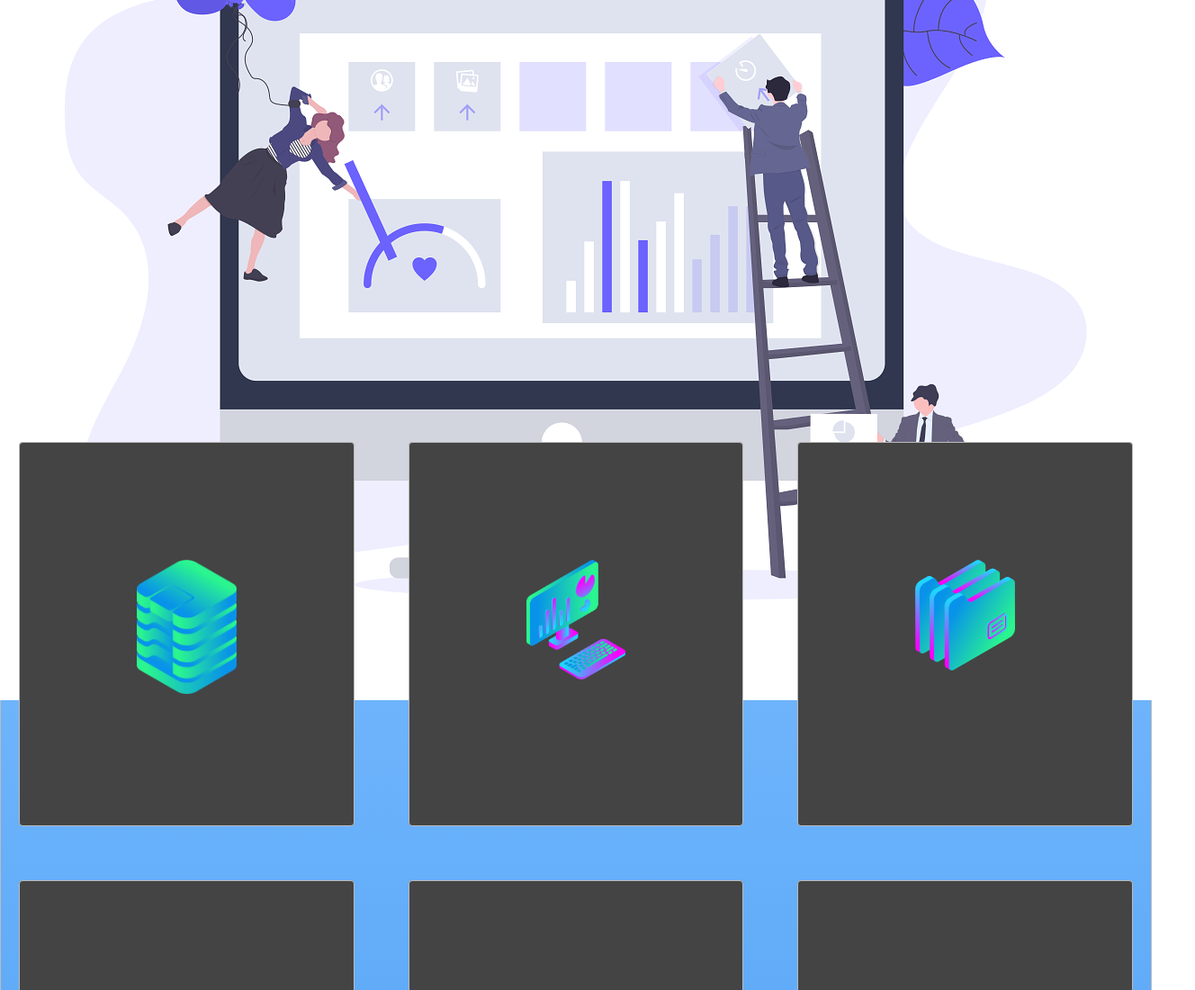
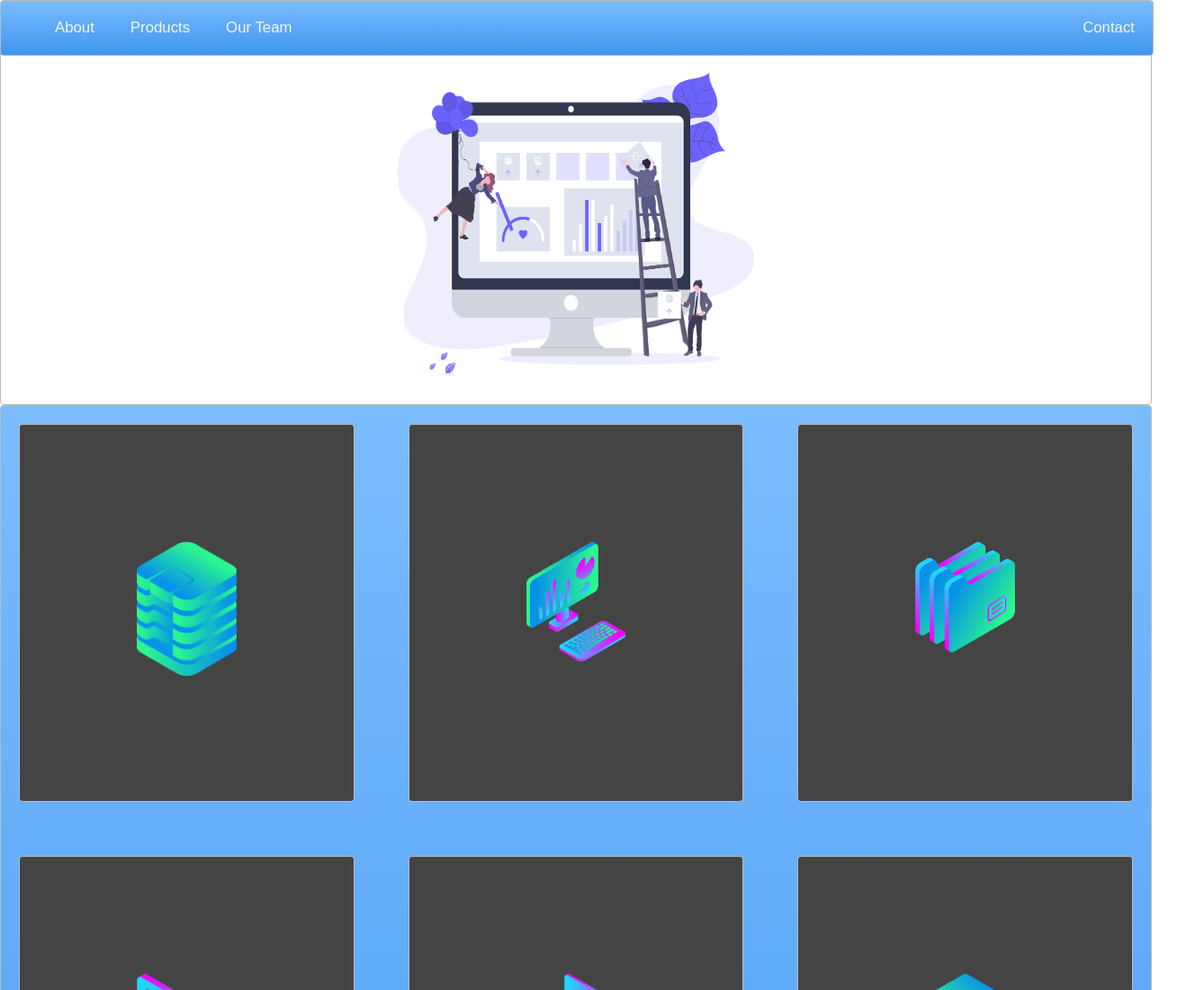
Before and after one commit to peace-among-worlds/flexbox-grid, a plain HTML site: page index.html in a window 1280 px wide. Shown: the top 1100 px of the page at 90% size, 1328 px wide, since content can reach past the window. Drawn offline with Linux system fonts and the light colour scheme.

Commit message:
Update style.css

```diff
--- a/style.css
+++ b/style.css
@@ -1,5 +1,6 @@
 body {
     margin: auto 0;
+    font-family: Arial;
 }
 
 .zone {
@@ -8,7 +9,7 @@ body {
     cursor:pointer;
     /*display:inline-block;*/
     color:#FFF;
-    font-size:2em;
+    font-size:1.5em;
     border-radius:4px;
     border:1px solid #bbb;
     transition: all 0.3s linear;
@@ -28,7 +29,20 @@ body {
     box-shadow:rgba(0,0,0,0.8) 0px 5px 15px, inset rgba(0,0,0,0.15) 0px -10px 20px;
 }
 
+.box:hover {
+    -webkit-transform: rotate(-7deg);
+    -moz-transform: rotate(-7deg);
+    -o-transform: rotate(-7deg);
+    transform: rotate(-7deg);
+}
+
 /* NAV */
+
+.sticky {
+    position: fixed;
+    top: 0;
+    width: 100%;
+}
 
 .main-nav {
     display: flex;
@@ -54,9 +68,14 @@ a {
 
 .container {
     display: flex;
-    align-items: center;
+    align-content: center;
     justify-content: center;
+    margin-top: 3rem;
     height: 50vh;
+}
+
+.cover {
+    width: 30rem;
 }
 
 
```
